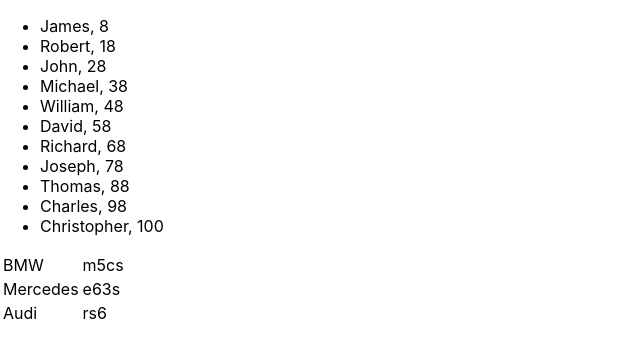
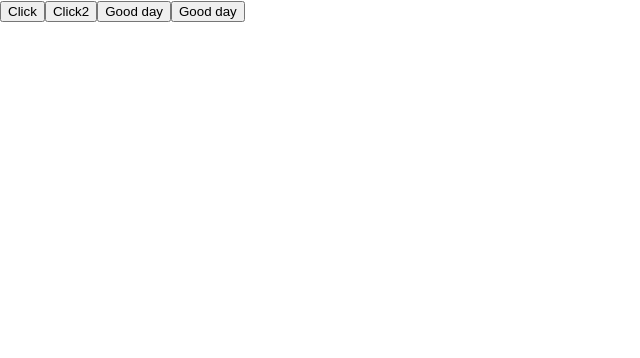
Before and after one commit to Kristina-Tur/miniTasks, a React (Create React App) app: page / in a window 1280 px wide. Shown: the top 358 px of the page, without its empty margins (0-640 px from the left). Built offline with nearby package versions, Linux system fonts and the light colour scheme.

Commit message:
button onClick

```diff
--- a/src/App.tsx
+++ b/src/App.tsx
@@ -1,9 +1,10 @@
 import React, {useState} from 'react';
 import {Map} from './map/Map';
+import {Button} from './button/Button';
 
 function App() {
     return (
-        <Map/>
+        <Button/>
     );
 }
 
--- /dev/null
+++ b/src/button/Button.tsx
@@ -0,0 +1,42 @@
+import React from 'react';
+
+export const Button = () => {
+    /*const Hello = () => {
+        console.log('Hello')
+    }*/
+    /*const Hello2 = () => {
+        console.log('Hello2')
+    }*/
+
+    const onClickHandler = (name: string) => {
+        console.log(name)
+    }
+
+    const OkHandler = () => {
+        console.log('100')
+    }
+    const OkHandler2 = (value: number) => {
+        console.log(value)
+    }
+
+    return (
+        <div>
+            <button onClick={(event) => {
+                onClickHandler('Hello')
+            }}>Click
+            </button>
+
+            <button onClick={(event) => {
+                onClickHandler('Hello2')
+            }}>Click2
+            </button>
+
+
+
+            <button onClick={OkHandler}>Good day</button>
+            <button onClick={() => {OkHandler2(100)}}>Good day</button>
+        </div>
+
+    )
+        ;
+};
--- a/src/map/components/NewComponent.tsx
+++ b/src/map/components/NewComponent.tsx
@@ -12,7 +12,6 @@
     return (
         <ul>
             {props.students.map((s, index) => {
-
                 return (
                     <li key={s.id}>{s.name}, {s.age}</li>
                 )
```
